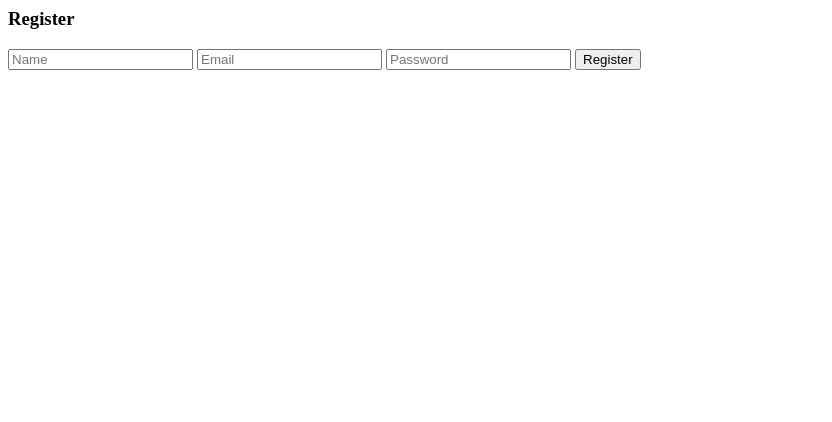
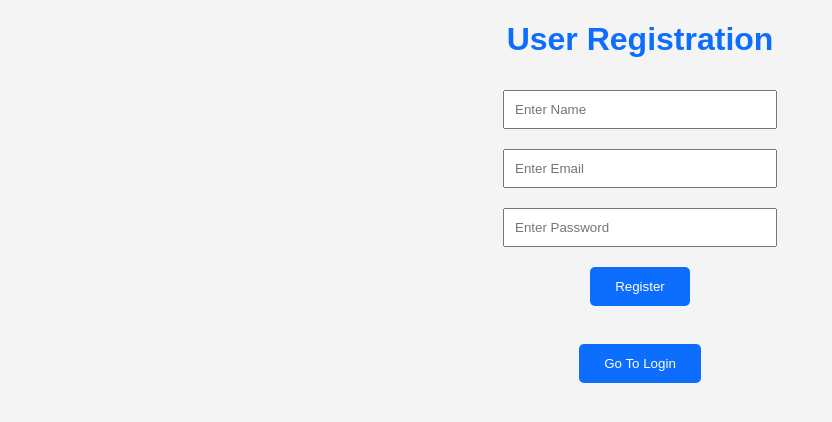
Before and after one commit to shravanikenchu-web/Online-Gas-Booking-System, a Python web app: template templates/02_register.html in a window 1280 px wide. Shown: the top 422 px of the page, without its empty margins (0-832 px from the left). Run offline with Jinja, Linux system fonts and the light colour scheme; the template is opened without the code that fills it, so the values that code supplies are empty.

Commit message:
Update 02_register.html

```diff
--- a/templates/02_register.html
+++ b/templates/02_register.html
@@ -1,24 +1,34 @@
-<div class="container mt-5">
+<!DOCTYPE html>
+<html>
+<head>
+    <title>Register</title>
+    <link rel="stylesheet" href="{{ url_for('static', filename='style.css') }}">
+</head>
 
-<div class="row justify-content-center">
-<div class="col-md-4">
+<body>
 
-<div class="card p-3 shadow">
-
-<h3 class="text-center">Register</h3>
+<h1>User Registration</h1>
 
 <form method="POST">
 
-<input class="form-control mb-2" name="name" placeholder="Name">
-<input class="form-control mb-2" name="email" placeholder="Email">
-<input class="form-control mb-2" name="password" placeholder="Password">
+    <input type="text" name="name" placeholder="Enter Name" required>
+    <br>
 
-<button class="btn btn-success w-100">Register</button>
+    <input type="email" name="email" placeholder="Enter Email" required>
+    <br>
+
+    <input type="password" name="password" placeholder="Enter Password" required>
+    <br>
+
+    <button type="submit">Register</button>
 
 </form>
 
-</div>
-</div>
-</div>
+<br>
 
-</div>
+<a href="/login">
+    <button>Go To Login</button>
+</a>
+
+</body>
+</html>
```
